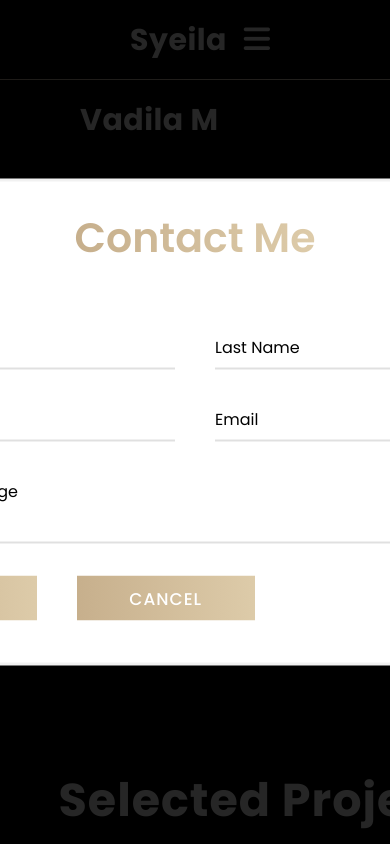
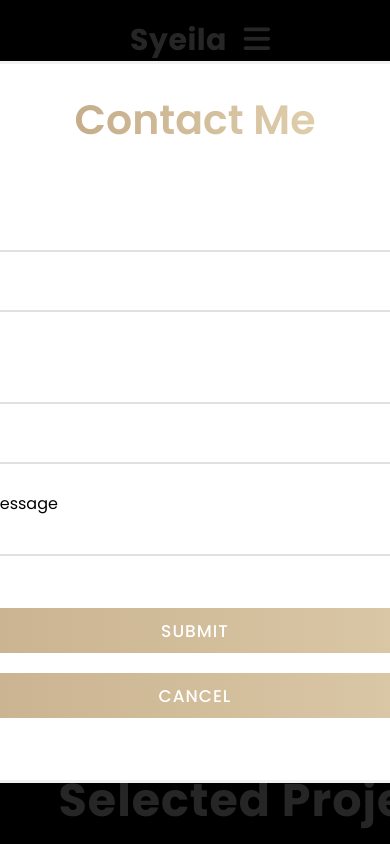
Before and after one commit to SYEILAVADILAM/Portofolio-Pemweb, a plain HTML site: page index.html in a window 390 px wide. Both pictures are taken after a click on the link 114 px from the left and 554 px from the top of the page. Shown: the top 844 px of the page. Drawn offline with nearby package versions, Linux system fonts and the light colour scheme.

Commit message:
update responsive pop-up

```diff
--- a/styles/style.css
+++ b/styles/style.css
@@ -292,13 +292,11 @@ footer {
     border: 3px solid #f1f1f1;
     z-index: 9;
     background-color: #fff;
-    max-width: 300px;
-    padding: 15px;
     border-radius: 5px;
     box-shadow: 0 2px 5px rgba(0, 0, 0, 0.5);
     max-width: 800px;
     background: #fff;
-    width: 800px;
+    min-width: 720px;
     padding: 25px 40px 10px 40px;
     box-shadow: 0px 0px 10px rgba(0, 0, 0, 0.1);
 }
@@ -402,7 +400,6 @@ form .form-row .textarea {
     align-items: end;
     overflow: hidden;
     height: 45px !important;
-    width: 25% !important;
 }
 
 .submit-btn .input-data .inner {
@@ -456,3 +453,19 @@ form .form-row .textarea {
         opacity: 0;
     }
 }
+
+@media  (max-width: 768px) {
+    form .form-row .input-data {
+        width: 100%;
+        height: 40px;
+        margin-bottom: 20px;
+        position: relative;
+    }
+
+    .container form .form-row {
+        display: flex;
+        flex-wrap: wrap;
+        margin: 32px 0;
+        margin-bottom: 32px;
+    }
+}
```
